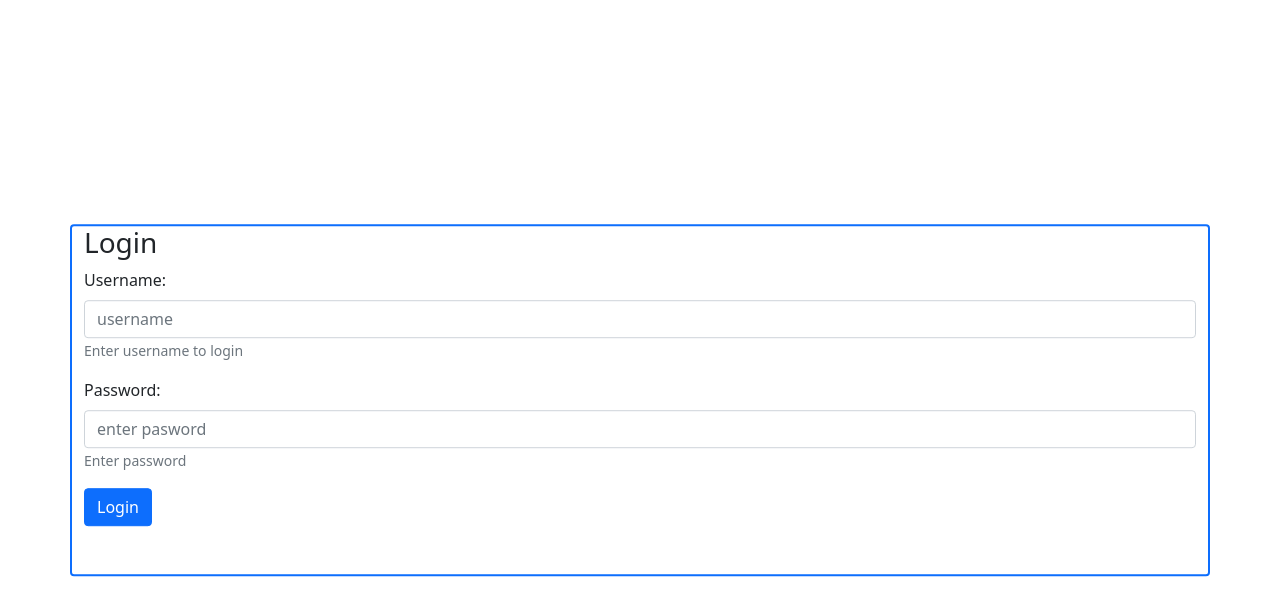
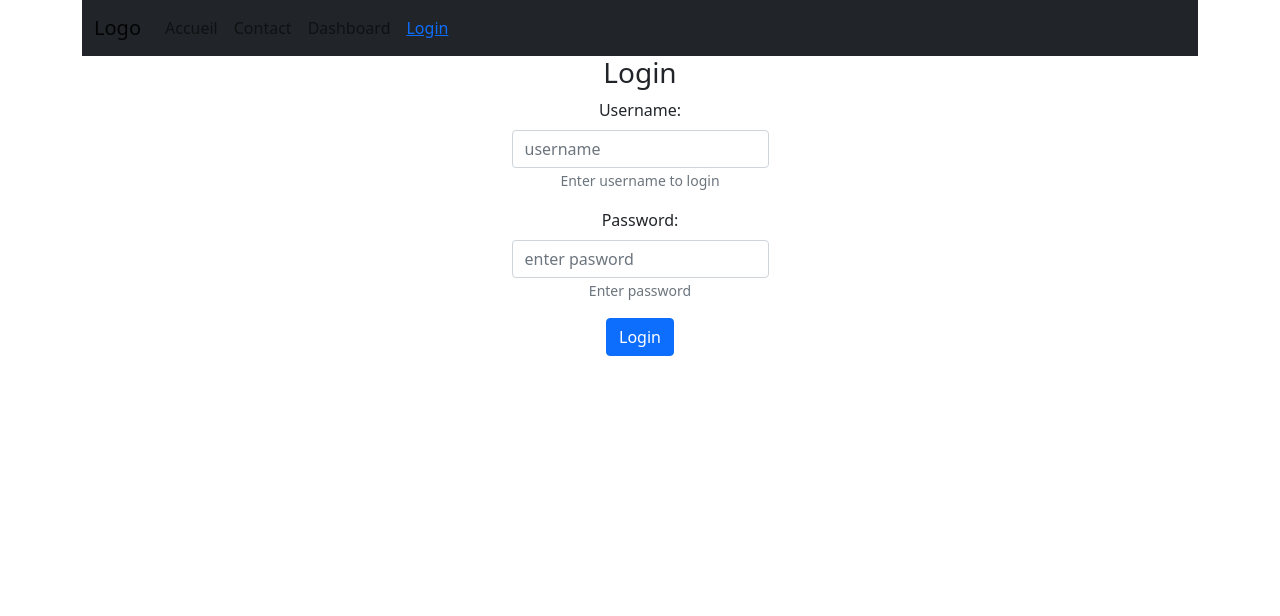
Before and after one commit to Elcid-Chawa/service-technique, a React (Create React App) app: page /login in a window 1280 px wide. Shown: the top 616 px of the page. Built offline with nearby package versions, Linux system fonts and the light colour scheme.

Commit message:
added updates

```diff
--- a/src/App.js
+++ b/src/App.js
@@ -9,6 +9,7 @@ import ProtectedRoute from './components/ProtectedRoute';
 import NewProduct from './components/NewProduct';
 import Dashboard from './components/Dashboard';
 import Menu from './components/Menu';
+import Main from './components/Main'
 import { Container } from 'react-bootstrap';
 
 class App extends Component {
@@ -22,19 +23,14 @@ class App extends Component {
       return (
         <BrowserRouter>
           <Fragment>
-            <Container className='justify-content-center'>
-              { !isAuthenticated ? <Login />
-                : <Container>
-                    <header>
-                    <Menu />
-                    </header>
-                    <Routes>
-                      <Route exact path='/dashboard' element={<Dashboard {...this.props}/>} />
-                      <Route path ='/add' exact element={<NewProduct />} />
-                      <Route path='/login' component={<Login />} />
-                    </Routes>
-                  </Container>
-              }
+            <Container>
+              <Menu />
+              <Routes>
+                <Route exact path ='/' element={<Main />} />
+                <Route exact path='/dashboard' element={<Dashboard {...this.props}/>} />
+                <Route path ='/add' exact element={<NewProduct />} />
+                <Route exact path='/login' element={<Login />} />
+              </Routes>
             </Container>
           </Fragment>
         </BrowserRouter>
--- a/src/components/Dashboard.js
+++ b/src/components/Dashboard.js
@@ -1,14 +1,15 @@
-import React, { Component, useEffect, useState } from 'react';
+import React from 'react';
 import { Table } from 'react-bootstrap';
 import { connect } from 'react-redux';
-import { Navigate } from 'react-router-dom';
+import { Navigate, useLocation } from 'react-router-dom';
 
 
 function Dashboard (props) {
+    const location = useLocation();
 
     if(props.authedUser === null || undefined){
 
-        return <Navigate to="/login" />
+        return <Navigate to="/login" state={{from: location}} replace />
     }
 
      function mapProducts() {
--- a/src/components/Login.js
+++ b/src/components/Login.js
@@ -13,11 +13,13 @@ const withRouters = (Component) => {
     return Wrapper;
 }
 
+
 class Login extends Component {
     state = {
         authedUser: undefined,
         loggedIn: false,
-        username: ''
+        username: '',
+        history: ''
     }
 
     handleSubmit = (e) => {
@@ -43,18 +45,28 @@ class Login extends Component {
 
     render(){
 
-       const {loggedIn} = this.state;
+       const {loggedIn, history} = this.state;
        const {isLoggedIn} = this.props;
+
+       if(loggedIn){
+           <Navigate to={"/"} />
+       }
 
 
         return(
-            <Container className='position-absolute top-50 start-50 translate-middle border border-2 rounded border-primary'>
-                <Row className='justify-content-md-center'><h3>Login</h3></Row>
-                <Row className='justify-content-center aling-items-center'>
-                   <Form onSubmit={this.handleSubmit} className="form-outline mb-4" >
+            <Container
+                id='main-container'
+                className='d-grid h-100'
+
+                            >
+                   <Form onSubmit={this.handleSubmit}
+                    id='sign-in-form'
+                    className="form-outline mb-4 text-center" >
                         {loggedIn &&
                             <Navigate to="/dashboard" replace={true} />
                         }
+                        <h3>Login</h3>
+
                         <Form.Group className="form-outline mb-3">
                             <Form.Label>Username: </Form.Label>
                             <Form.Control type="text" name='username' placeholder='username' value={this.state.username} onChange={this.handleChange} />
@@ -69,8 +81,6 @@ class Login extends Component {
                         <Button type='submit' className='btn btn-primary btn-block mb-4'>Login</Button>
 
                     </Form>
-                </Row>
-
             </Container>
 
         )
--- /dev/null
+++ b/src/components/Main.js
@@ -0,0 +1,134 @@
+import React from "react";
+import { Container, Row, Col, Carousel, Card } from "react-bootstrap";
+
+export default function Main(){
+    return(
+        <Container>
+            <Row>
+                <Container
+                className="bg-image p-5 text-center shadow-1-strong rounded mb-5 text-white"
+                style={{backgroundImage: `url('https://mdbcdn.b-cdn.net/img/new/fluid/nature/015.webp')`,
+                }} >
+                    <Row >
+                        <Col style={{text:"white"}}>Service Technique</Col>
+                        <Col>image</Col>
+                    </Row>
+                    <Row>
+                        <Col>
+                            <Container>
+                                <Row>
+                                    Mission
+                                </Row>
+                            </Container>
+                        </Col>
+                        <Col></Col>
+                        <Col></Col>
+                    </Row>
+                    This is the main page
+                </Container>
+            </Row>
+            <Row>
+                <Container>
+                    <Carousel>
+                        <Carousel.Item>
+                            <img
+                                className="d-block w-100"
+                                alt="First Slide"
+                            />
+                            <Carousel.Caption>
+                                <h3>Service Maintenance</h3>
+                                <p>We take care of maintenance services</p>
+                            </Carousel.Caption>
+                        </Carousel.Item>
+                        <Carousel.Item>
+                            <img
+                                className="d-block w-100"
+                                alt="Second Slide"
+                            />
+                            <Carousel.Caption>
+                                <h3>Service Mission</h3>
+                                <p></p>
+                            </Carousel.Caption>
+                        </Carousel.Item>
+                        <Carousel.Item>
+                            <img
+                                className="d-block w-100"
+                                alt="3rd Slide"
+                            />
+                            <Carousel.Caption>
+                                <h3>Service Interventions</h3>
+                                <p>Sur tout kes appareils electric, chanbre froid, fous...</p>
+                            </Carousel.Caption>
+                        </Carousel.Item>
+                    </Carousel>
+                </Container>
+            </Row>
+
+            <Row>
+                <Col>
+                    <Card className="text-center">
+                        <Card.Header className="bg-image hover-overlay ripple">
+                            <img
+                                src="https://mdbcdn.b-cdn.net/img/new/standard/nature/111.webp"
+                                className="img-fluid"
+                            />
+                            <div
+                                className="mask"
+                                style={{backgroundClor: `rgba(251, 251, 251, 0.15)`}}>
+
+                            </div>
+                        </Card.Header>
+                        <Card.Body>
+                            <Card.Title>Accueil</Card.Title>
+                            <Card.Text>Some characters</Card.Text>
+                        </Card.Body>
+                    </Card>
+                </Col>
+                <Col>
+                <Card className="text-center">
+                        <Card.Header className="bg-image hover-overlay ripple">
+                            <img
+                                src="https://mdbcdn.b-cdn.net/img/new/standard/nature/111.webp"
+                                className="img-fluid"
+                            />
+                            <div
+                                className="mask"
+                                style={{backgroundClor: `rgba(251, 251, 251, 0.15)`}}>
+
+                            </div>
+                        </Card.Header>
+                        <Card.Body>
+                            <Card.Title>Accueil</Card.Title>
+                            <Card.Text>Some characters</Card.Text>
+                        </Card.Body>
+                    </Card>
+                </Col>
+                <Col>
+                <Card className="text-center">
+                        <Card.Header className="bg-image hover-overlay ripple">
+                            <img
+                                src="https://mdbcdn.b-cdn.net/img/new/standard/nature/111.webp"
+                                className="img-fluid"
+                            />
+                            <div
+                                className="mask"
+                                style={{backgroundClor: `rgba(251, 251, 251, 0.15)`}}>
+
+                            </div>
+                        </Card.Header>
+                        <Card.Body>
+                            <Card.Title>Accueil</Card.Title>
+                            <Card.Text>Some characters</Card.Text>
+                        </Card.Body>
+                    </Card>
+                </Col>
+            </Row>
+
+            <Row>
+                <Col className="text-white" style={{backgroundColor: "black"}}>
+                    SOme column
+                </Col>
+            </Row>
+        </Container>
+    )
+}
--- a/src/components/Menu.js
+++ b/src/components/Menu.js
@@ -15,19 +15,30 @@ class Menu extends Component {
     render(){
         const { user, authedUser} = this.props;
         return(
-            <Navbar bg="dark">
-                <Container>
+            <Navbar bg="dark" variant="light" className="text-white">
+                <Container >
                     <Navbar.Brand>Logo</Navbar.Brand>
                     <Nav className="me-auto" activeKey="/dashboard">
-                        <Nav.Item>
-                            <Nav.Link  eventKey="link-1"><NavLink to="/dashboard">Dashboard</NavLink></Nav.Link>
+                        <Nav.Item style={{color: "white"}}>
+                            <Nav.Link href="/">Accueil</Nav.Link>
+                        </Nav.Item>
+                        <Nav.Item style={{color: "white"}}>
+                            <Nav.Link href="/">Contact</Nav.Link>
+                        </Nav.Item>
+                        <Nav.Item style={{color: "white"}}>
+                            <Nav.Link  eventKey="link-1" href="/dashboard">Dashboard</Nav.Link>
                         </Nav.Item>
                         <Nav.Item>
-                            {authedUser==='admin' && <Nav.Link  eventKey="link-2"><NavLink to="/add">New Product</NavLink></Nav.Link>}
+                            {authedUser==='admin' && <Nav.Link  eventKey="link-2" href="/add">New Product</Nav.Link>}
                         </Nav.Item>
-                        <Nav.Item onClick={this.handleClick}>
-                            { authedUser !== ( null || undefined) && <Nav.Link  eventKey="link-3"> <NavLink to='/login'>Logout</NavLink></Nav.Link>}
-                        </Nav.Item>
+                        { (authedUser !==  null)
+                            ? (<Nav.Item onClick={this.handleClick}>
+                                    <Nav.Link  eventKey="link-3" ><NavLink  to='/login'>Logout</NavLink></Nav.Link>
+                                </Nav.Item> )
+                            : (<Nav.Item><Nav.Link>
+                                <NavLink  to='/login'>Login</NavLink>
+                            </Nav.Link></Nav.Item> )
+                        }
                     </Nav>
                 </Container>
             </Navbar>
--- a/src/index.css
+++ b/src/index.css
@@ -1,10 +1,19 @@
 body {
+  display: grid;
   margin: 0;
   font-family: -apple-system, BlinkMacSystemFont, 'Segoe UI', 'Roboto', 'Oxygen',
     'Ubuntu', 'Cantarell', 'Fira Sans', 'Droid Sans', 'Helvetica Neue',
     sans-serif;
   -webkit-font-smoothing: antialiased;
   -moz-osx-font-smoothing: grayscale;
+}
+
+#main-container{
+  place-items: center center;
+}
+
+#sign-in-form{
+  max-width: 330px;
 }
 
 code {
--- a/src/utils/_DATA.js
+++ b/src/utils/_DATA.js
@@ -24,6 +24,26 @@ let products = {
         qty: 2,
         createDate: 1489579767190,
     }
+}
+
+let base = {
+    mowb: {
+        id: "mowb",
+        services: []
+    }
+}
+
+let service = {
+    "serviceid": {
+        id: "Serviceid",
+        type: "Liverasion",
+        requestDate: 1489579767190,
+        status: "pending"
+    }
+}
+
+let mission = {
+
 }
 
 function generateUID () {
```
